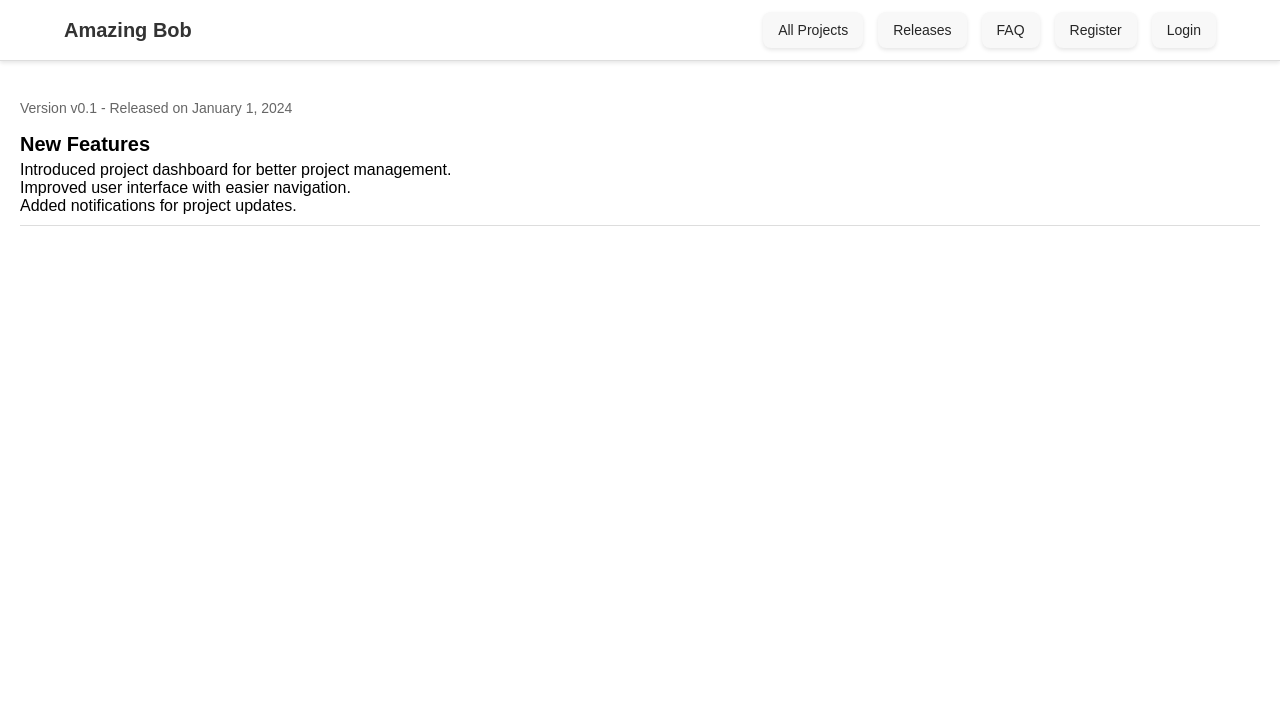
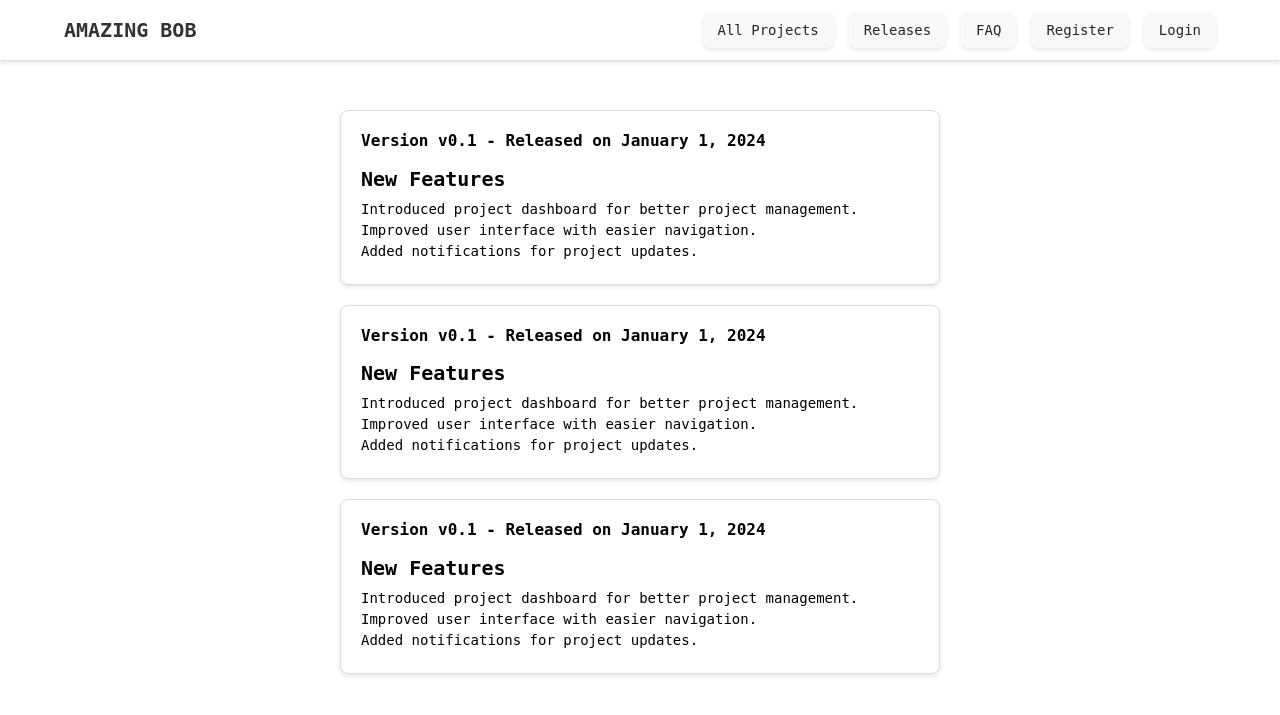
Before and after one commit to ckuly/amazing-bob, a Django app: page /home/releases/ in a window 1280 px wide. Shown: the top 715 px of the page. Run offline with Django 5.2, Linux system fonts and the light colour scheme.

Commit message:
Some great changes made

```diff
--- a/phandling/urls.py
+++ b/phandling/urls.py
@@ -7,4 +7,5 @@ urlpatterns = [
     path('releases/', views.releases, name='releases'),
     path('user_projects/', views.user_projects, name='user_projects'),
     path('projects/', views.project_dashboard, name='project_dashboard'),
+    path('register/', views.register, name='register'),
 ]
--- a/phandling/views.py
+++ b/phandling/views.py
@@ -1,6 +1,10 @@
 from django.shortcuts import render
 from .models import Project
 from django.contrib.auth.forms import UserCreationForm
+from django.shortcuts import redirect
+from django.contrib.auth.forms import User
+from django.views.decorators.csrf import csrf_protect
+from django.contrib import messages
 
 def home(request):
     return render(request, 'base.html')
@@ -22,3 +26,32 @@ def project_dashboard(request):
 def register(request):
     form = UserCreationForm()
     return render(request, 'registration/login.html', {"form": form})
+
+@csrf_protect
+def register(request):
+    if request.method == "POST":
+        # pasiimame reikšmes iš registracijos formos
+        username = request.POST['username']
+        email = request.POST['email']
+        password = request.POST['password']
+        password2 = request.POST['password2']
+        # tikriname, ar sutampa slaptažodžiai
+        if password == password2:
+            # tikriname, ar neužimtas username
+            if User.objects.filter(username=username).exists():
+                messages.error(request, f'Vartotojo vardas {username} užimtas!')
+                return redirect('register')
+            else:
+                # tikriname, ar nėra tokio pat email
+                if User.objects.filter(email=email).exists():
+                    messages.error(request, f'Vartotojas su el. paštu {email} jau užregistruotas!')
+                    return redirect('register')
+                else:
+                    # jeigu viskas tvarkoje, sukuriame naują vartotoją
+                    User.objects.create_user(username=username, email=email, password=password)
+                    messages.info(request, f'Vartotojas {username} užregistruotas!')
+                    return redirect('login')
+        else:
+            messages.error(request, 'Slaptažodžiai nesutampa!')
+            return redirect('register')
+    return render(request, 'register.html')
--- a/static/css/style.css
+++ b/static/css/style.css
@@ -4,7 +4,7 @@ body, ul, li, a {
     padding: 0;
     list-style: none;
     text-decoration: none;
-    font-family: Arial, sans-serif;
+    font-family: 'Fira Code', monospace;
 }
 
 /* Header bar container */
@@ -68,7 +68,6 @@ body, ul, li, a {
     box-shadow: 0 4px 6px rgba(0, 0, 0, 0.2);
 }
 
-/* Active button styling (if needed) */
 .header-button.active {
     background-color: #3897f0;
     color: #ffffff;
@@ -79,3 +78,131 @@ body, ul, li, a {
     margin-top: 80px; /* Adjust to match header height */
     padding: 20px;
 }
+
+/* Register form styles */
+.container.register {
+    max-width: 400px;
+    margin: 0 auto;
+    padding: 20px;
+    background-color: #ffffff;
+    box-shadow: 0 2px 10px rgba(0, 0, 0, 0.1);
+    border-radius: 8px;
+    box-sizing: border-box;
+    transition: all 0.3s ease-in-out;
+}
+
+.container.register h3 {
+    text-align: center;
+    margin-bottom: 20px;
+    font-size: 24px;
+}
+
+.container.register .form-group {
+    margin-bottom: 15px;
+    display: flex;
+    flex-direction: column;
+    gap: 5px;
+}
+
+.container.register label {
+    font-weight: bold;
+    display: block;
+    font-size: 14px;
+}
+
+.container.register input {
+    width: 100%;
+    padding: 10px;
+    border-radius: 5px;
+    border: 1px solid #ddd;
+    box-sizing: border-box;
+    transition: border-color 0.3s;
+}
+
+.container.register input:focus {
+    border-color: #3897f0;
+    outline: none;
+}
+
+.container.register button {
+    width: 100%;
+    padding: 10px;
+    background-color: #3897f0;
+    color: #ffffff;
+    border: none;
+    border-radius: 5px;
+    transition: background-color 0.3s;
+    cursor: pointer;
+    margin-top: 10px;
+}
+
+.container.register button:hover {
+    background-color: #357abf;
+}
+
+.container.register p {
+    text-align: center;
+    margin-top: 20px;
+    font-size: 14px;
+}
+
+.container.register a {
+    color: #3897f0;
+    text-decoration: none;
+}
+
+.container.register a:hover {
+    text-decoration: underline;
+}
+
+/* Full-height container */
+.container.full-height {
+    display: flex;
+    flex-direction: column;
+    align-items: center;
+    justify-content: center;
+    min-height: 10vh;
+    padding: 0px;
+    box-sizing: border-box;
+}
+
+/* Centered content */
+.release-item.centered {
+    width: 100%;
+    max-width: 600px;
+    margin: 10px 0;
+    padding: 20px;
+    background-color: #ffffff;
+    box-shadow: 0 2px 4px rgba(0, 0, 0, 0.1);
+    border-radius: 8px;
+    box-sizing: border-box;
+    transition: all 0.3s ease-in-out;
+}
+
+.release-item.centered .release-date {
+    font-weight: bold;
+    margin-bottom: 10px;
+}
+
+.release-item.centered h2 {
+    margin-bottom: 10px;
+    font-size: 20px;
+}
+
+.release-item.centered ul {
+    margin: 0;
+    padding: 0;
+    list-style: none;
+}
+
+.release-item.centered ul li {
+    margin-bottom: 5px;
+    font-size: 14px;
+}
+
+.release-item {
+    border: 1px solid #ddd; /* Add a light gray border */
+    padding: 15px; /* Space inside the border */
+    margin-bottom: 20px; /* Space between blocks */
+    border-radius: 5px; /* Rounded corners for the block */
+}
--- a/templates/base.html
+++ b/templates/base.html
@@ -2,6 +2,7 @@
 <html lang="en">
 <head>
     {% load static %}
+    <link rel="icon" href="{% static 'logo.ico' %}">
     <link rel="stylesheet" href="{% static 'css/style.css' %}">
     <title>{% block title %}Home{% endblock %}</title>
 </head>
@@ -9,7 +10,7 @@
     <div id="header">
         <div class="header-container">
             <div class="logo">
-                <a href="/home/">Amazing Bob</a>
+                <a href="/home/">AMAZING BOB</a>
             </div>
             <nav class="nav-links">
                 <a href="/home/projects" class="header-button">All Projects</a>
@@ -23,7 +24,7 @@
                         <input type="submit" value="Logout" class="header-button">
                     </form>
                 {% else %}
-                    <a href="/accounts/register" class="header-button">Register</a>
+                    <a href="{% url 'register' %}" class="header-button">Register</a>  <!-- Now correctly links to the registration page -->
                     <a href="/accounts/login" class="header-button">Login</a>
                 {% endif %}
             </nav>
--- /dev/null
+++ b/templates/registration/password_reset_complete.html
@@ -0,0 +1,6 @@
+{% extends "base.html" %}
+
+{% block content %}
+  <h1>Slaptažodis pakeistas!</h1>
+  <p><a href="{% url 'login' %}">prisijungti iš naujo</a></p>
+{% endblock %}
--- /dev/null
+++ b/templates/registration/password_reset_done.html
@@ -0,0 +1,5 @@
+{% extends "base.html" %}
+
+{% block content %}
+  <p>Slaptažodžio pakeitimo nuorodą išsiuntėme jums el.paštu!</p>
+{% endblock %}
--- /dev/null
+++ b/templates/registration/password_reset_email.html
@@ -0,0 +1,2 @@
+Kažkas mums atsiuntė užklausą slaptažodio keitimui. Jeigu tai buvote Jūs, sekite nuoroda žemiau:
+{{ protocol}}://{{ domain }}{% url 'password_reset_confirm' uidb64=uid token=token %}
--- a/templates/releases.html
+++ b/templates/releases.html
@@ -1,37 +1,14 @@
 {% extends "base.html" %}
 
+<head>
+    {% load static %}
+    <link rel="stylesheet" href="{% static 'css/style.css' %}">
     <title>{% block title %}Releases{% endblock %}</title>
+</head>
 
 {% block content %}
-<html>
-<head>
-    <meta charset="UTF-8">
-    <title>Releases - Amazing Bob</title>
-    <style>
-        body {
-            font-family: Arial, sans-serif;
-        }
-        .release-item {
-            margin-bottom: 20px;
-            border-bottom: 1px solid #ddd;
-            padding-bottom: 10px;
-        }
-        .release-item h2 {
-            font-size: 20px;
-            margin-bottom: 5px;
-        }
-        .release-item p {
-            margin: 0;
-        }
-        .release-date {
-            font-size: 14px;
-            color: #666;
-            margin-bottom: 5px;
-        }
-    </style>
-</head>
-<body>
-    <div class="release-item">
+<div class="container full-height">
+    <div class="release-item centered">
         <div class="release-date">Version v0.1 - Released on January 1, 2024</div>
         <h2>New Features</h2>
         <ul>
@@ -40,6 +17,27 @@
             <li>Added notifications for project updates.</li>
         </ul>
     </div>
-</body>
-</html>
+</div>
+<div class="container full-height">
+    <div class="release-item centered">
+        <div class="release-date">Version v0.1 - Released on January 1, 2024</div>
+        <h2>New Features</h2>
+        <ul>
+            <li>Introduced project dashboard for better project management.</li>
+            <li>Improved user interface with easier navigation.</li>
+            <li>Added notifications for project updates.</li>
+        </ul>
+    </div>
+</div>
+<div class="container full-height">
+    <div class="release-item centered">
+        <div class="release-date">Version v0.1 - Released on January 1, 2024</div>
+        <h2>New Features</h2>
+        <ul>
+            <li>Introduced project dashboard for better project management.</li>
+            <li>Improved user interface with easier navigation.</li>
+            <li>Added notifications for project updates.</li>
+        </ul>
+    </div>
+</div>
 {% endblock %}
```
Also changed, not shown: templates/faq.html (+19 -36 lines), templates/project_dashboard.html (+16 -42 lines), templates/register.html (added, +35 -0 lines), templates/registration/login.html (+19 -19 lines), templates/registration/password_reset_confirm.html (added, +29 -0 lines), templates/registration/password_reset_form.html (added, +21 -0 lines), templates/user/projects.html (+5 -42 lines), db.sqlite3, static/logo.ico (added).
